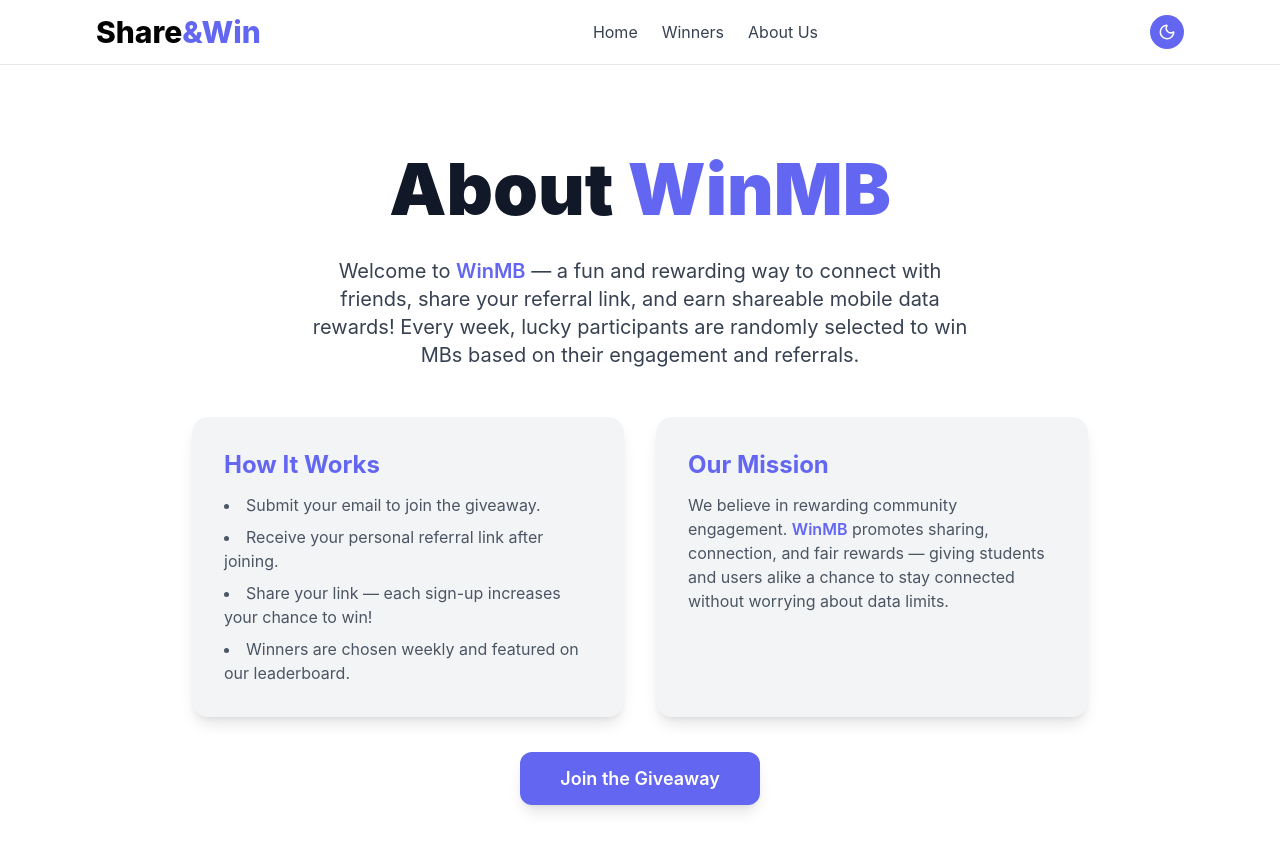
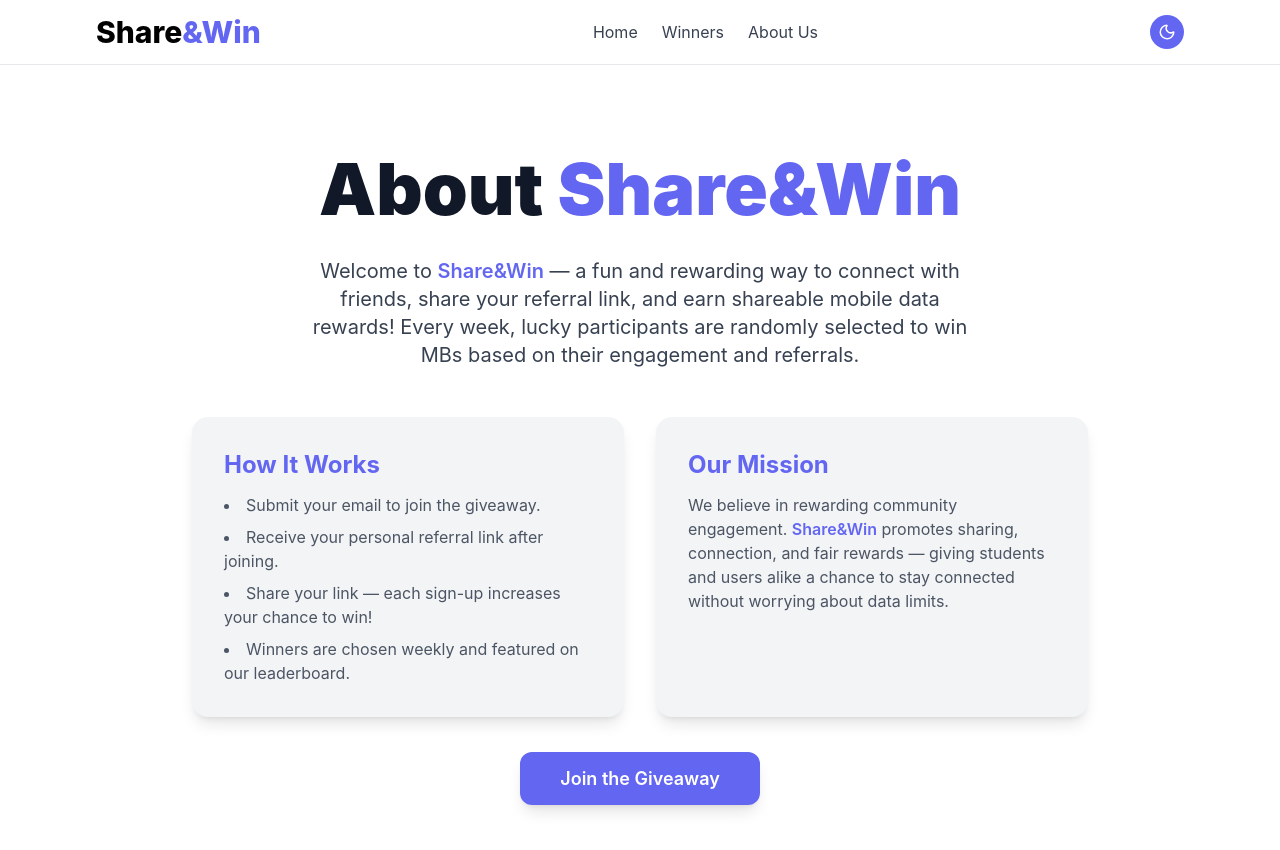
Before and after one commit to itzmegelo/PalleteKitV2, a React (Create React App) app: page /aboutus in a window 1280 px wide. Shown: the top 850 px of the page. Built offline with nearby package versions, Linux system fonts and the light colour scheme.

Commit message:
Improve Ui

```diff
--- a/src/pages/AboutUs.jsx
+++ b/src/pages/AboutUs.jsx
@@ -5,12 +5,13 @@ function AboutUs() {
     <main className="flex flex-col items-center justify-center text-center p-6 min-h-screen bg-white dark:bg-gray-900 text-gray-900 dark:text-gray-100">
       <section className="max-w-4xl mx-auto py-16">
         <h1 className="text-6xl md:text-7xl font-black mb-8 leading-tight">
-          About <span className="text-[#6366f1]">WinMB</span>
+          About <span className="text-[#6366f1]">Share&Win</span>
         </h1>
 
         <p className="text-xl text-gray-700 dark:text-gray-300 mb-8 max-w-2xl mx-auto">
-          Welcome to <span className="font-semibold text-[#6366f1]">WinMB</span>{" "}
-          — a fun and rewarding way to connect with friends, share your referral
+          Welcome to{" "}
+          <span className="font-semibold text-[#6366f1]">Share&Win</span> — a
+          fun and rewarding way to connect with friends, share your referral
           link, and earn shareable mobile data rewards! Every week, lucky
           participants are randomly selected to win MBs based on their
           engagement and referrals.
@@ -39,7 +40,7 @@ function AboutUs() {
             </h3>
             <p className="text-gray-600 dark:text-gray-300">
               We believe in rewarding community engagement.{" "}
-              <span className="font-semibold text-[#6366f1]">WinMB</span>{" "}
+              <span className="font-semibold text-[#6366f1]">Share&Win</span>{" "}
               promotes sharing, connection, and fair rewards — giving students
               and users alike a chance to stay connected without worrying about
               data limits.
--- a/src/pages/Home.jsx
+++ b/src/pages/Home.jsx
@@ -118,7 +118,6 @@ function Home() {
         <p>Thank you for joining! Your referral link:</p>
         <a href="${link}" target="_blank" class="text-blue-500 font-semibold">${link}</a>
         <br><br>
-        <p><b>Your current referrals:</b> ${referralCount}</p>
       `,
       showConfirmButton: true,
       confirmButtonText: "Copy Link",
```
